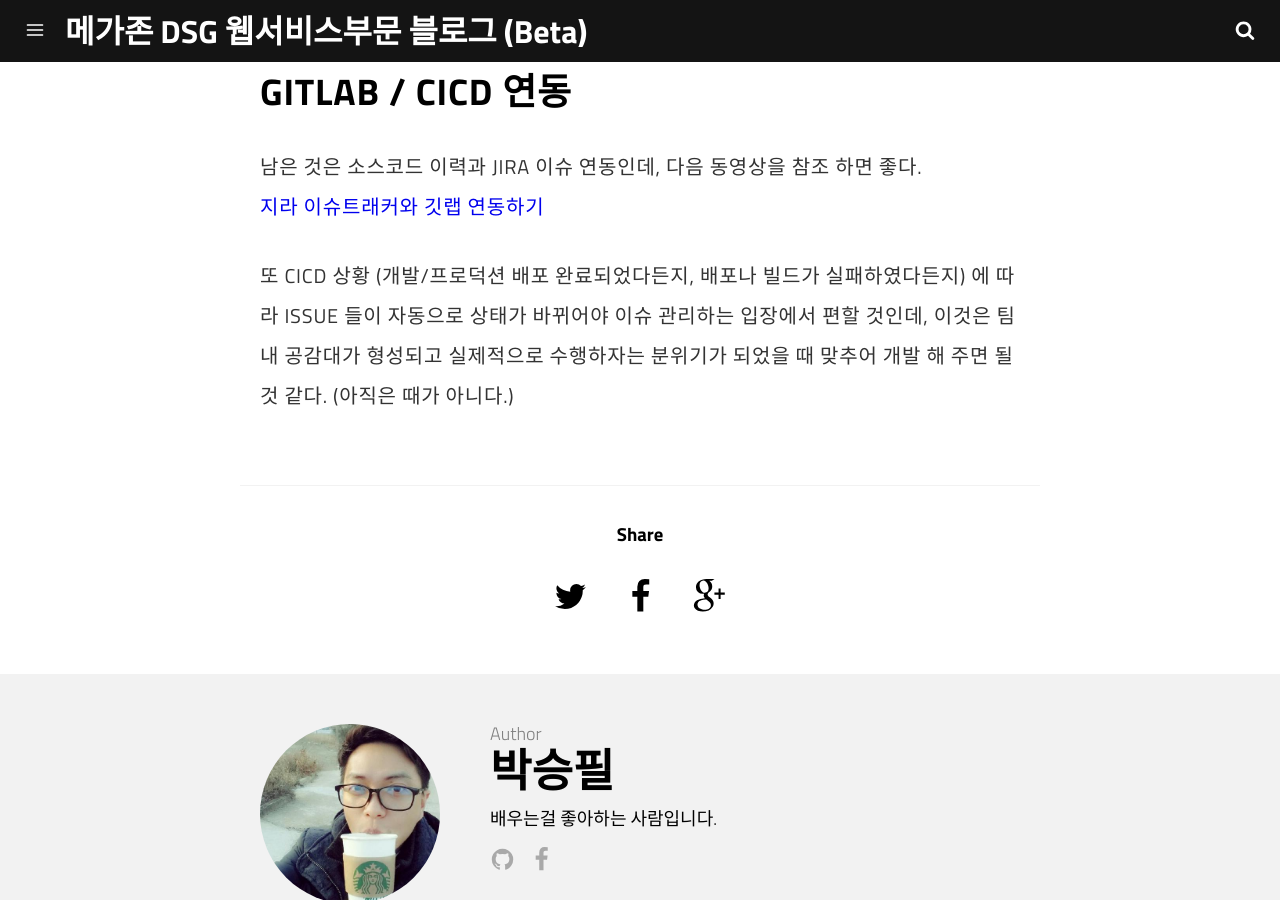
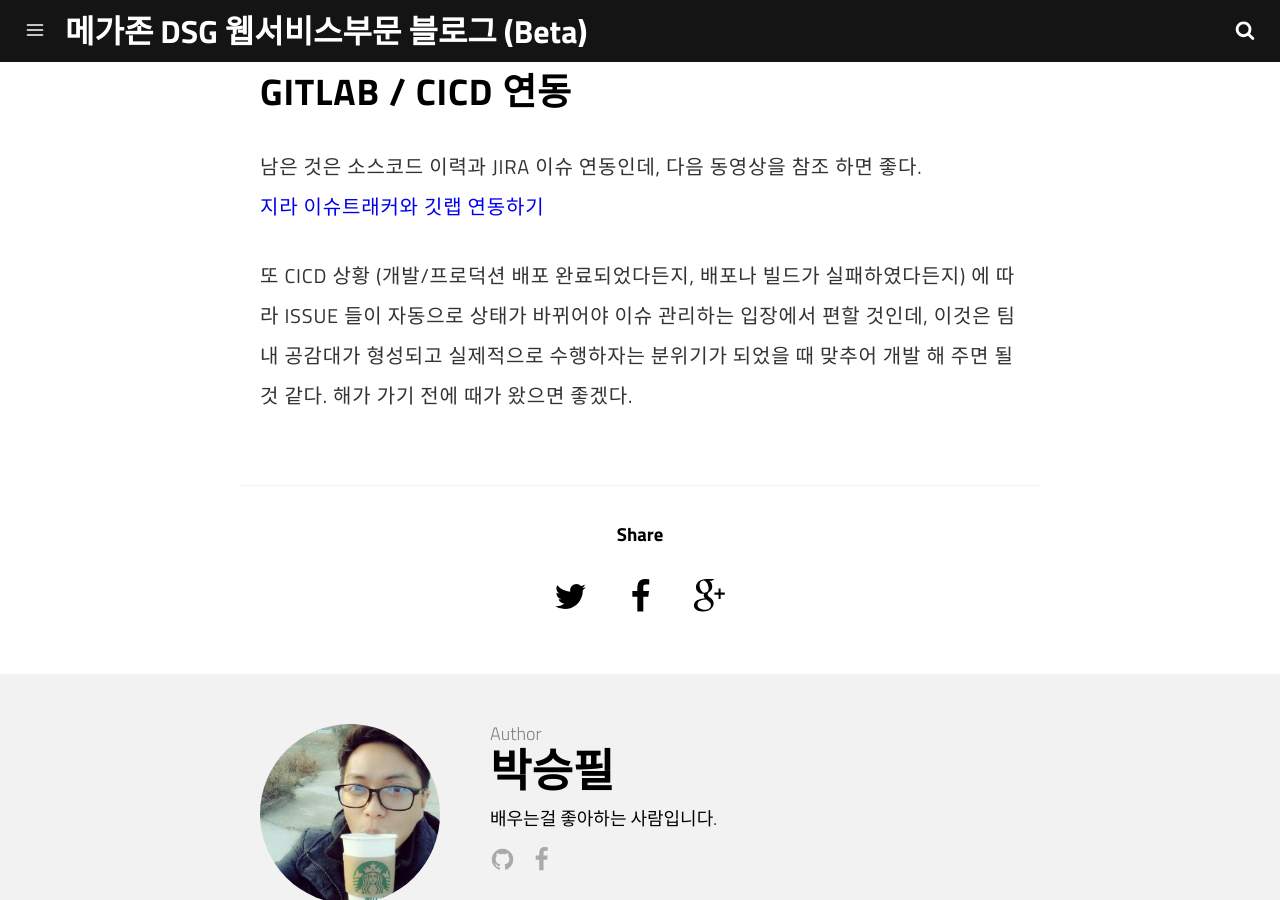
Before and after one commit to MegazoneDSG/megazonedsg.github.io, a Jekyll site: the page built from _posts/2019-09-15-jira-agile-workflow.md, in a window 1280 px wide and 900 px high, scrolled down 6254 px. Built offline with Jekyll 4.4.1, drawn with Linux system fonts in a browser that asks for light colours; comment, search, counter and statistics services are not loaded.

Commit message:
Update 2019-09-15-jira-agile-workflow.md

```diff
--- a/_posts/2019-09-15-jira-agile-workflow.md
+++ b/_posts/2019-09-15-jira-agile-workflow.md
@@ -97,4 +97,4 @@ JIRA 워크플로우를 만들기 전에 현재 팀이 가지고 있는 제반
 남은 것은 소스코드 이력과 JIRA 이슈 연동인데, 다음 동영상을 참조 하면 좋다.
 [지라 이슈트래커와 깃랩 연동하기](https://megazonedsg.github.io/cicd-guide/#/user/git-02)
 
-또 CICD 상황 (개발/프로덕션 배포 완료되었다든지, 배포나 빌드가 실패하였다든지) 에 따라 ISSUE 들이 자동으로 상태가 바뀌어야 이슈 관리하는 입장에서 편할 것인데, 이것은 팀 내 공감대가 형성되고 실제적으로 수행하자는 분위기가 되었을 때 맞추어 개발 해 주면 될 것 같다. (아직은 때가 아니다.)
+또 CICD 상황 (개발/프로덕션 배포 완료되었다든지, 배포나 빌드가 실패하였다든지) 에 따라 ISSUE 들이 자동으로 상태가 바뀌어야 이슈 관리하는 입장에서 편할 것인데, 이것은 팀 내 공감대가 형성되고 실제적으로 수행하자는 분위기가 되었을 때 맞추어 개발 해 주면 될 것 같다. 해가 가기 전에 때가 왔으면 좋겠다.
```
